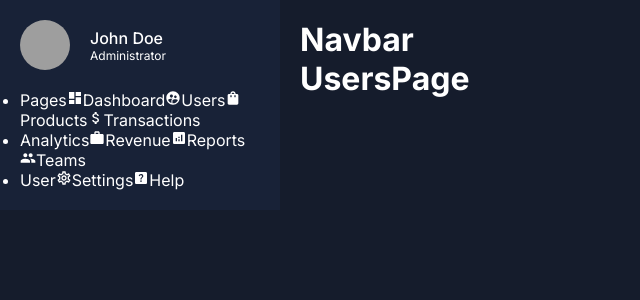
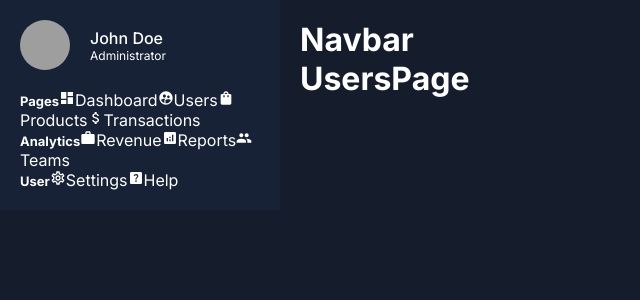
Before and after one commit to sokolov574/dashborad-project, a Next.js app: page /dashboard/users in a window 1280 px wide. Shown: the top 300 px of the page, without its empty margins (0-640 px from the left). Built offline with nearby package versions, Linux system fonts and the light colour scheme; grey boxes are pictures that could not be loaded.

Commit message:
added some style to the category and all sidebar

```diff
--- a/src/app/ui/dashboard/sidebar/sidebar.jsx
+++ b/src/app/ui/dashboard/sidebar/sidebar.jsx
@@ -89,7 +89,7 @@
             <span className={styles.userTitle}>Administrator</span>
         </div>
       </div>
-      <ul>
+      <ul className={styles.list}>
         {menuItems.map(cat =>(
           <li key={cat.title}>
             <span className={styles.cat}>
--- a/src/app/ui/dashboard/sidebar/sidebar.module.css
+++ b/src/app/ui/dashboard/sidebar/sidebar.module.css
@@ -28,3 +28,14 @@
     font-size: 12px;
     color: var(--textSoft);
 }
+
+.list {
+    list-style: none;
+}
+
+.cat {
+    color: var(--textSoft);
+    font-weight: bold;
+    font-size: 13px;
+    margin: 10px 0px;
+}
```
